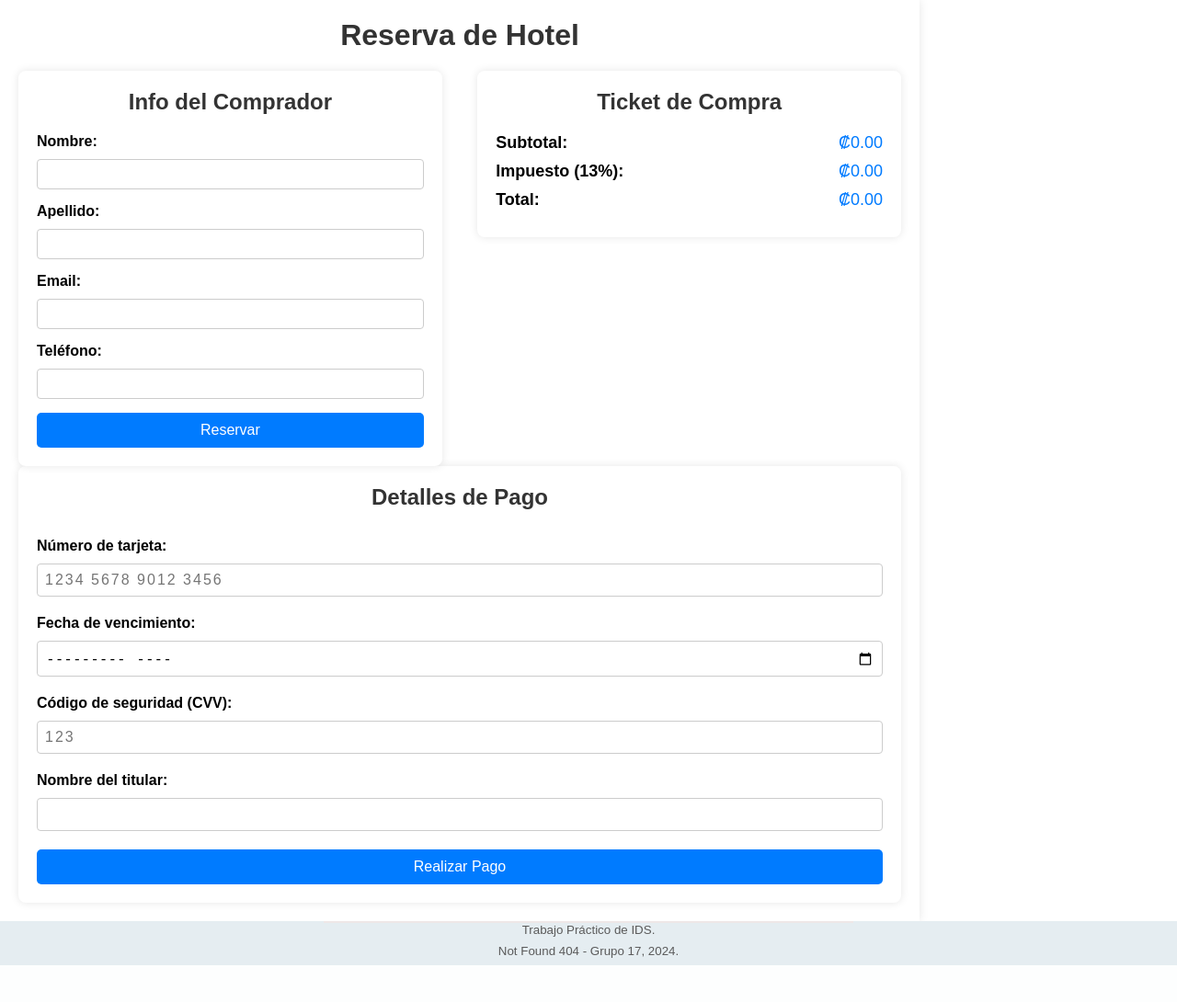
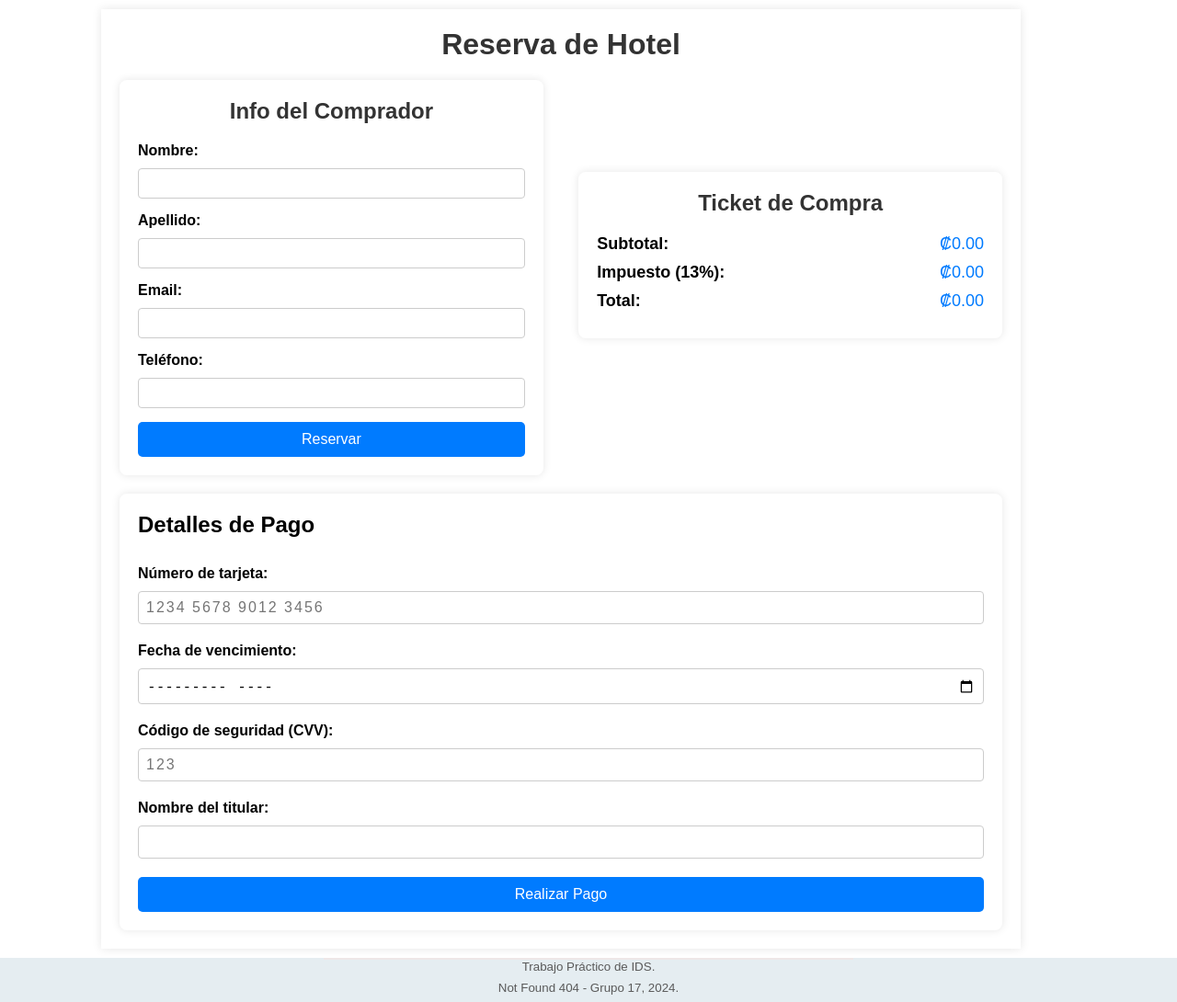
Before and after one commit to renzomartin1/NOT-FOUND-404, a Flask app: page /confirmacion-compra in a window 1280 px wide. Shown: the part 103-1193 px from the top of the page at 92% size. Before the commit the page ends 1153 px from the top, so only its background shows below. Run offline with Flask 3, Linux system fonts and the light colour scheme.

Commit message:
#7 modificaciones
 Hago modificaciones visuales al template

```diff
--- a/front-end/static/css/compra.css
+++ b/front-end/static/css/compra.css
@@ -4,15 +4,6 @@
     box-sizing: border-box;
 }
 
-/*body {
-    font-family: Arial, sans-serif;
-    background-color: #f4f4f4;
-    display: flex;
-    justify-content: center;
-    align-items: flex-start;
-    height: 100vh;
-    padding: 20px;
-}*/
 
 .container {
     width: 100%;
@@ -20,6 +11,9 @@
     padding: 20px;
     background-color: white;
     box-shadow: 0 0 10px rgba(0, 0, 0, 0.1);
+    position: relative;
+    left: 100px;
+    margin: 10px;
 }
 
 h1 {
@@ -39,11 +33,25 @@ h1 {
     width: 48%;
 }
 
-.card, .ticket-card {
+.ticket-container {
+    position: relative;
+    top: 100px;
+}
+
+.credit-card {
+    position: relative;
+    top: 20px;
+    margin-bottom: 20px ;
+}
+
+
+
+.card, .ticket-card, .credit-card {
     background-color: #fff;
     padding: 20px;
     border-radius: 8px;
     box-shadow: 0 0 10px rgba(0, 0, 0, 0.1);
+
 }
 
 .card h2, .ticket-card h2 {
--- a/front-end/templates/confirmacion_compra.html
+++ b/front-end/templates/confirmacion_compra.html
@@ -61,7 +61,7 @@
         </div>
 
         <!-- Información de la Tarjeta de Crédito -->
-        <div class="card">
+        <div class="credit-card">
             <h2>Detalles de Pago</h2>
             <form id="payment-form">
                 <div class="input-group">
```
